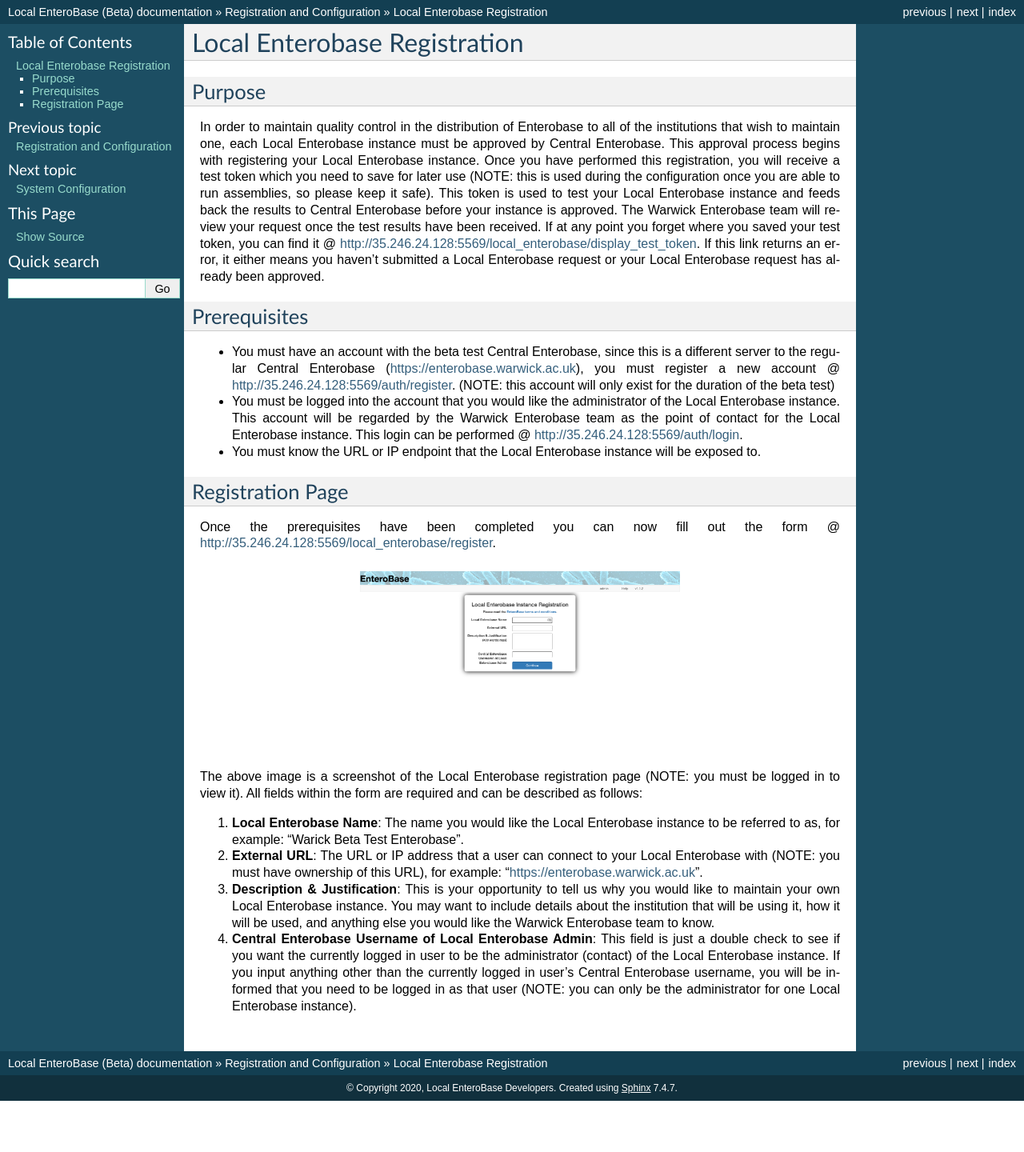
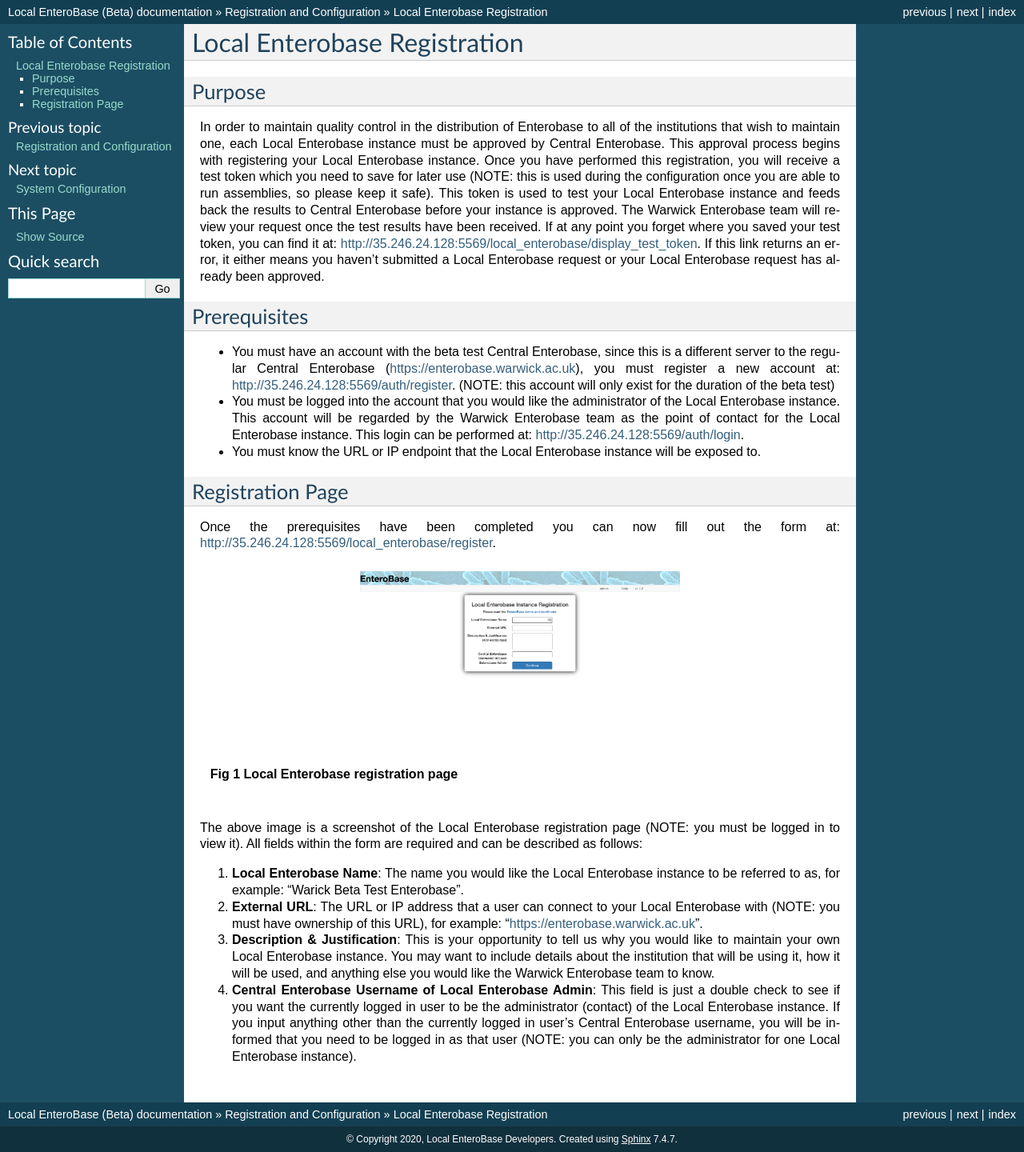
Before and after one commit to khaledk2/leb-beta, a Sphinx documentation site: the page built from docs/configure/register.rst, in a window 1280 px wide. Shown: the whole page at 80% size. Built offline with Sphinx 7.4.7, drawn with Linux system fonts in a browser that asks for light colours; before the commit the page ends 1376 px from its top, so only the background shows below that.

Commit message:
Made some visual changes

```diff
--- a/docs/configure/register.rst
+++ b/docs/configure/register.rst
@@ -5,27 +5,29 @@
 ==============
 Purpose
 ==============
-In order to maintain quality control in the distribution of Enterobase to all of the institutions that wish to maintain one, each Local Enterobase instance must be approved by Central Enterobase. This approval process begins with registering your Local Enterobase instance. Once you have performed this registration, you will receive a test token which you need to save for later use (NOTE: this is used during the configuration once you are able to run assemblies, so please keep it safe). This token is used to test your Local Enterobase instance and feeds back the results to Central Enterobase before your instance is approved. The Warwick Enterobase team will review your request once the test results have been received. If at any point you forget where you saved your test token, you can find it @ http://35.246.24.128:5569/local_enterobase/display_test_token. If this link returns an error, it either means you haven't submitted a Local Enterobase request or your Local Enterobase request has already been approved.
+In order to maintain quality control in the distribution of Enterobase to all of the institutions that wish to maintain one, each Local Enterobase instance must be approved by Central Enterobase. This approval process begins with registering your Local Enterobase instance. Once you have performed this registration, you will receive a test token which you need to save for later use (NOTE: this is used during the configuration once you are able to run assemblies, so please keep it safe). This token is used to test your Local Enterobase instance and feeds back the results to Central Enterobase before your instance is approved. The Warwick Enterobase team will review your request once the test results have been received. If at any point you forget where you saved your test token, you can find it at: `<http://35.246.24.128:5569/local_enterobase/display_test_token>`_. If this link returns an error, it either means you haven't submitted a Local Enterobase request or your Local Enterobase request has already been approved.
 
 ==============
 Prerequisites
 ==============
-* You must have an account with the beta test Central Enterobase, since this is a different server to the regular Central Enterobase (https://enterobase.warwick.ac.uk), you must register a new account @ http://35.246.24.128:5569/auth/register. (NOTE: this account will only exist for the duration of the beta test)
-* You must be logged into the account that you would like the administrator of the Local Enterobase instance. This account will be regarded by the Warwick Enterobase team as the point of contact for the Local Enterobase instance. This login can be performed @ http://35.246.24.128:5569/auth/login.
+* You must have an account with the beta test Central Enterobase, since this is a different server to the regular Central Enterobase (`<https://enterobase.warwick.ac.uk>`_), you must register a new account at: `<http://35.246.24.128:5569/auth/register>`_. (NOTE: this account will only exist for the duration of the beta test)
+* You must be logged into the account that you would like the administrator of the Local Enterobase instance. This account will be regarded by the Warwick Enterobase team as the point of contact for the Local Enterobase instance. This login can be performed at: `<http://35.246.24.128:5569/auth/login>`_.
 * You must know the URL or IP endpoint that the Local Enterobase instance will be exposed to.
 
 ==============
 Registration Page
 ==============
-Once the prerequisites have been completed you can now fill out the form @ http://35.246.24.128:5569/local_enterobase/register.
+Once the prerequisites have been completed you can now fill out the form at: `<http://35.246.24.128:5569/local_enterobase/register>`_.
 
 .. figure:: ../images/local_enterobase_registration_screenshot.png
    :width: 400
    :alt: Local Enterobase registration page
 
+   **Fig 1 Local Enterobase registration page**
+
 The above image is a screenshot of the Local Enterobase registration page (NOTE: you must be logged in to view it). All fields within the form are required and can be described as follows:
 
 1. **Local Enterobase Name**: The name you would like the Local Enterobase instance to be referred to as, for example: "Warick Beta Test Enterobase".
-2. **External URL**: The URL or IP address that a user can connect to your Local Enterobase with (NOTE: you must have ownership of this URL), for example: "https://enterobase.warwick.ac.uk".
+2. **External URL**: The URL or IP address that a user can connect to your Local Enterobase with (NOTE: you must have ownership of this URL), for example: "`<https://enterobase.warwick.ac.uk>`_".
 3. **Description & Justification**: This is your opportunity to tell us why you would like to maintain your own Local Enterobase instance. You may want to include details about the institution that will be using it, how it will be used, and anything else you would like the Warwick Enterobase team to know.
 4. **Central Enterobase Username of Local Enterobase Admin**: This field is just a double check to see if you want the currently logged in user to be the administrator (contact) of the Local Enterobase instance. If you input anything other than the currently logged in user's Central Enterobase username, you will be informed that you need to be logged in as that user (NOTE: you can only be the administrator for one Local Enterobase instance).
```
